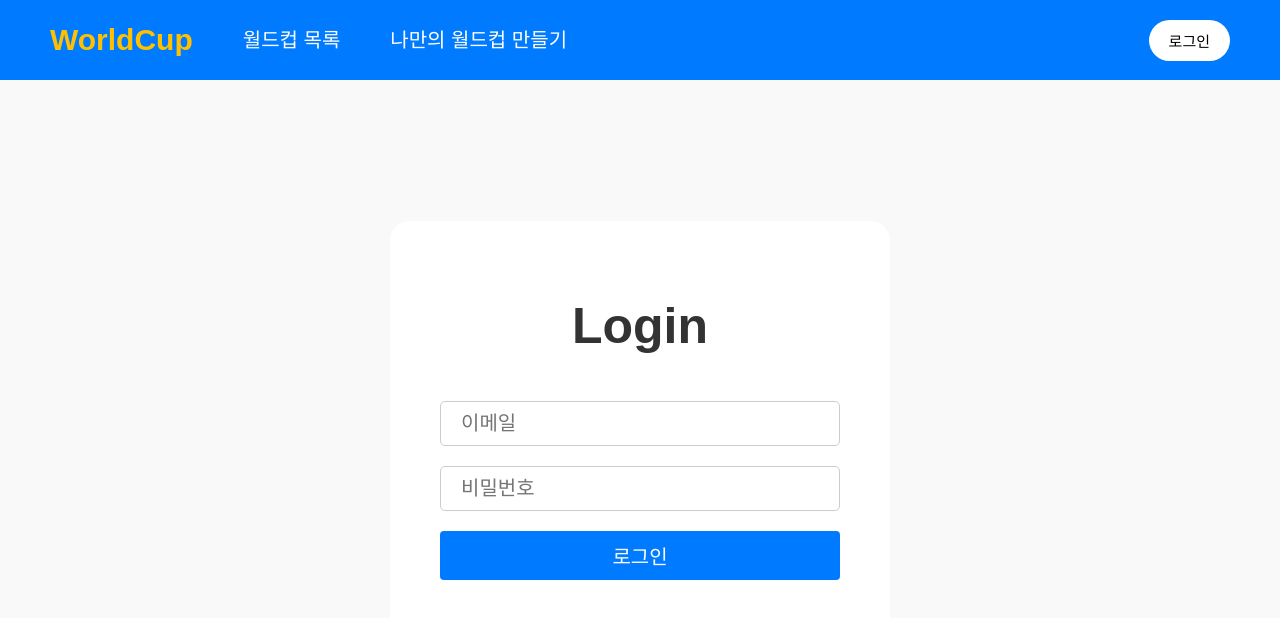
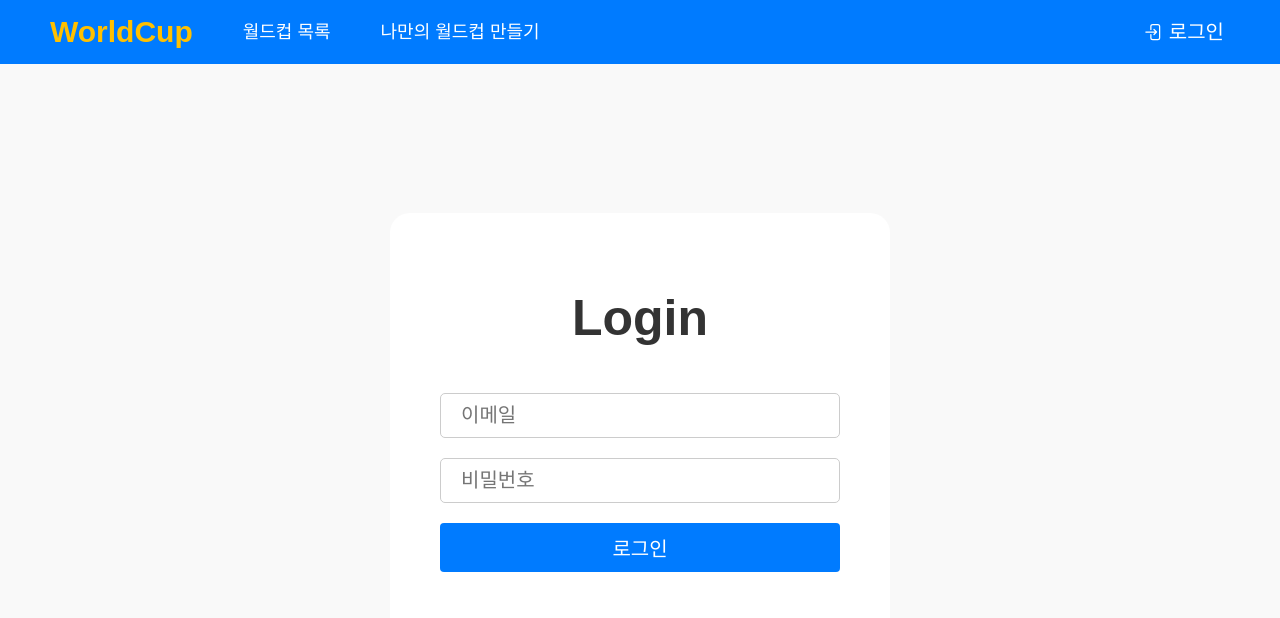
Before and after one commit to Castillou/MYCUP_GAME, a React (Vite) app: page / in a window 1280 px wide. Shown: the top 618 px of the page. Built offline with nearby package versions, Linux system fonts and the light colour scheme; a web font is replaced by a local one.

Commit message:
Navigation height update

```diff
--- a/src/compnents/Layout.jsx
+++ b/src/compnents/Layout.jsx
@@ -8,7 +8,7 @@ const Wrapper = styled.div`
 	align-items: center;
 	justify-content: center;
 	min-height: 100vh;
-	padding-top: 10vh;
+	padding-top: 8vh;
 `;
 const Header = styled.header`
 	width: 100%;
--- a/src/compnents/MainNavigation.jsx
+++ b/src/compnents/MainNavigation.jsx
@@ -7,7 +7,7 @@ const Nav = styled.nav`
 	align-items: center;
 	padding: 1rem 5rem;
 	background-color: #007bff;
-	height: 10vh;
+	height: 8vh;
 	width: 100%;
 	color: white;
 `;
@@ -29,7 +29,7 @@ const NavItem = styled.li`
 	align-items: center;
 
 	a {
-		font-size: 2rem;
+		font-size: 1.8rem;
 	}
 
 	a:hover {
@@ -37,15 +37,23 @@ const NavItem = styled.li`
 	}
 `;
 const LoginButton = styled.button`
-	padding: 1rem 2rem;
-	font-size: 1.5rem;
+	font-size: 2rem;
+	line-height: 1;
 	border: none;
-	background-color: white;
+	background: none;
+	color: white;
 	cursor: pointer;
-	border-radius: 3rem;
+	display: flex;
+	align-items: center;
+	gap: 0.5rem;
 
 	&:hover {
-		background-color: #efefef;
+		color: #e9e9e9;
+	}
+
+	svg {
+		width: 2rem;
+		height: 2rem;
 	}
 `;
 
@@ -63,7 +71,25 @@ export default function MainNavigation() {
 					<Link to="/">나만의 월드컵 만들기</Link>
 				</NavItem>
 			</NavList>
-			<LoginButton>로그인</LoginButton>
+			<Link to="/">
+				<LoginButton>
+					<svg
+						xmlns="http://www.w3.org/2000/svg"
+						fill="none"
+						viewBox="0 0 24 24"
+						strokeWidth={1.5}
+						stroke="currentColor"
+						className="size-6"
+					>
+						<path
+							strokeLinecap="round"
+							strokeLinejoin="round"
+							d="M8.25 9V5.25A2.25 2.25 0 0 1 10.5 3h6a2.25 2.25 0 0 1 2.25 2.25v13.5A2.25 2.25 0 0 1 16.5 21h-6a2.25 2.25 0 0 1-2.25-2.25V15M12 9l3 3m0 0-3 3m3-3H2.25"
+						/>
+					</svg>
+					로그인
+				</LoginButton>
+			</Link>
 		</Nav>
 	);
 }
--- a/src/pages/Game.jsx
+++ b/src/pages/Game.jsx
@@ -4,7 +4,7 @@ import jja from '../assets/jja.jpg';
 
 const Wrapper = styled.section`
 	width: 100%;
-	height: 90vh;
+	height: 92vh;
 `;
 const Title = styled.h2`
 	width: 100%;
@@ -38,11 +38,12 @@ const Option = styled.article`
 	width: 50%;
 	background-color: #333;
 	position: relative;
+	cursor: pointer;
 `;
 const ImgBox = styled.img`
 	display: block;
 	width: 100%;
-	height: 80rem;
+	height: 82rem;
 	object-fit: cover;
 `;
 const Name = styled.h2`
--- a/src/pages/Home.jsx
+++ b/src/pages/Home.jsx
@@ -7,10 +7,9 @@ const Container = styled.div`
 	align-items: center;
 	justify-content: center;
 	width: 100%;
-	height: 90vh;
+	height: 92vh;
 	background-color: #f9f9f9;
 `;
-
 const Form = styled.form`
 	display: flex;
 	flex-direction: column;
--- a/src/pages/List.jsx
+++ b/src/pages/List.jsx
@@ -1,9 +1,11 @@
 import { Link } from 'react-router-dom';
 import styled from 'styled-components';
+import sin from '../assets/sin.jpg';
+import jja from '../assets/jja.jpg';
 
 const Wrapper = styled.section`
 	width: 100%;
-	height: 90vh;
+	height: 92vh;
 	padding: 3rem 5rem;
 	background-color: #f9f9f9;
 `;
@@ -58,13 +60,20 @@ const ListBox = styled.ul`
 const ListItem = styled.li`
 	width: 33rem;
 	background-color: #fff;
+	box-shadow: 0 5px 10px rgba(0, 0, 0, 0.2);
 `;
 
 const ImgBox = styled.div`
 	width: 100%;
+	background-color: #efefef;
+	display: flex;
+`;
+const Img = styled.img`
+	width: 50%;
 	height: 23rem;
-	background-color: #efefef;
+	object-fit: cover;
 `;
+
 const Label = styled.h2`
 	font-weight: 600;
 	padding: 2rem 2rem 0.8rem;
@@ -105,61 +114,61 @@ const ItemButton = styled.button`
 const DUMMY_ITEM = [
 	{
 		id: 'w1',
-		img: '',
+		img: [sin, jja],
 		label: '라면 월드컵',
 		description: '자신에게 가장 맛있는 라면을 골라보세요.',
 	},
 	{
 		id: 'w2',
-		img: '',
+		img: [sin, jja],
 		label: '라면 월드컵',
 		description: '자신에게 가장 맛있는 라면을 골라보세요.',
 	},
 	{
 		id: 'w3',
-		img: '',
+		img: [sin, jja],
 		label: '라면 월드컵',
 		description: '자신에게 가장 맛있는 라면을 골라보세요.',
 	},
 	{
 		id: 'w4',
-		img: '',
+		img: [sin, jja],
 		label: '라면 월드컵',
 		description: '자신에게 가장 맛있는 라면을 골라보세요.',
 	},
 	{
 		id: 'w5',
-		img: '',
+		img: [sin, jja],
 		label: '라면 월드컵',
 		description: '자신에게 가장 맛있는 라면을 골라보세요.',
 	},
 	{
 		id: 'w6',
-		img: '',
+		img: [sin, jja],
 		label: '라면 월드컵',
 		description: '자신에게 가장 맛있는 라면을 골라보세요.',
 	},
 	{
 		id: 'w7',
-		img: '',
+		img: [sin, jja],
 		label: '라면 월드컵',
 		description: '자신에게 가장 맛있는 라면을 골라보세요.',
 	},
 	{
 		id: 'w8',
-		img: '',
+		img: [sin, jja],
 		label: '라면 월드컵',
 		description: '자신에게 가장 맛있는 라면을 골라보세요.',
 	},
 	{
 		id: 'w9',
-		img: '',
+		img: [sin, jja],
 		label: '라면 월드컵',
 		description: '자신에게 가장 맛있는 라면을 골라보세요.',
 	},
 	{
 		id: 'w10',
-		img: '',
+		img: [sin, jja],
 		label: '라면 월드컵',
 		description: '자신에게 가장 맛있는 라면을 골라보세요.',
 	},
@@ -189,7 +198,10 @@ export default function ListPage() {
 				<ListBox>
 					{DUMMY_ITEM.map((item) => (
 						<ListItem key={item.id}>
-							<ImgBox>{item.img}</ImgBox>
+							<ImgBox>
+								<Img src={item.img[0]} />
+								<Img src={item.img[1]} />
+							</ImgBox>
 							<Label>{item.label}</Label>
 							<Description>{item.description}</Description>
 							<ItemButtonBox>
```
